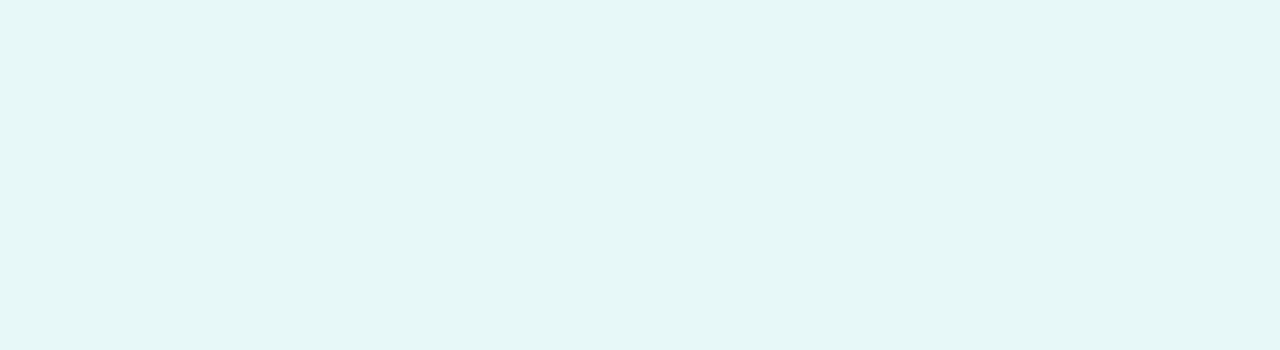
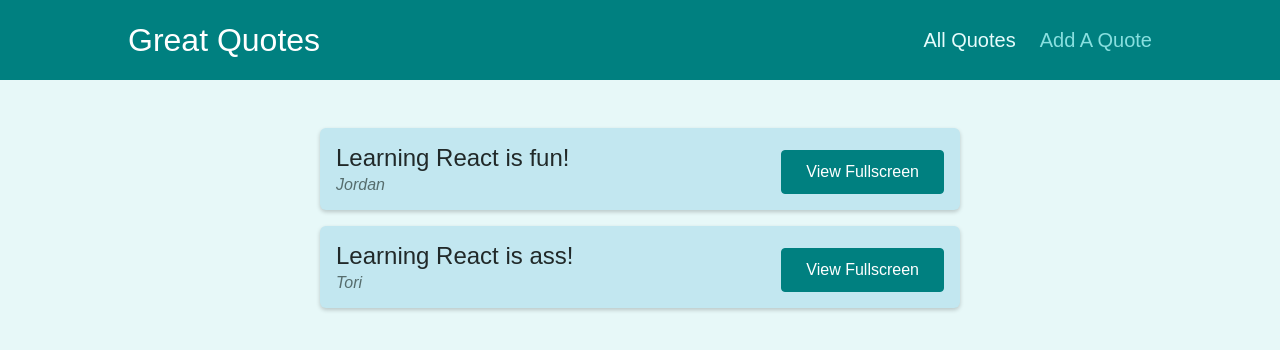
Before and after one commit to Jordan-McGhee/udemy-learning, a React (Create React App) app in the folder react-complete-guide/react-router/part-2/: page /quotes in a window 1280 px wide. Shown: the top 350 px of the page. Built offline with nearby package versions, Linux system fonts and the light colour scheme.

Commit message:
Working through section adding links to different routes in this project

```diff
--- a/react-complete-guide/react-router/part-2/src/App.js
+++ b/react-complete-guide/react-router/part-2/src/App.js
@@ -1,8 +1,40 @@
+import { Route, Switch, Redirect } from "react-router-dom"
+
+import AllQuotes from "./pages/AllQuotes";
+import NewQuote from "./pages/NewQuote";
+import QuoteDetail from "./pages/QuoteDetail";
+import Layout from "./components/layout/Layout";
+import NotFound from "./pages/NotFound";
+
 function App() {
   return (
-    <div>
+      <Layout>
 
-    </div>
+        <Switch>
+
+          <Route path= "/" exact>
+            <Redirect to="/quotes" />
+          </Route>
+
+          <Route path="/quotes" exact >
+            <AllQuotes />
+          </Route>
+
+          <Route path="/quotes/:quoteID">
+            <QuoteDetail />
+          </Route>
+
+          <Route path="/new-quote">
+            <NewQuote />
+          </Route>
+
+          <Route path="*">
+            <NotFound />
+          </Route>
+
+        </Switch>
+
+      </Layout>
   );
 }
 
--- /dev/null
+++ b/react-complete-guide/react-router/part-2/src/components/layout/Layout.js
@@ -0,0 +1,17 @@
+import { Fragment } from "react"
+import classes from "./Layout.module.css"
+import MainNavigation from "./MainNavigation"
+
+const Layout = (props) => {
+    return (
+        <Fragment>
+            <MainNavigation />
+
+            <main className={ classes.main }>
+                { props.children }
+            </main>
+        </Fragment>
+    )
+}
+
+export default Layout
--- /dev/null
+++ b/react-complete-guide/react-router/part-2/src/components/layout/MainNavigation.js
@@ -0,0 +1,35 @@
+import { NavLink } from "react-router-dom"
+import classes from "./MainNavigation.module.css"
+
+const MainNavigation = () => {
+    return (
+        <header className={classes.header}>
+
+            <div className={classes.logo}>Great Quotes</div>
+
+            <nav className={classes.nav}>
+
+                <ul>
+
+                    <li>
+                        <NavLink to="/quotes" activeClassName = { classes.active }>
+                            All Quotes
+                        </NavLink>
+                    </li>
+
+                    <li>
+                        <NavLink to="/new-quote" activeClassName = { classes.active }>
+                            Add A Quote
+                        </NavLink>
+                    </li>
+
+                </ul>
+
+            </nav>
+
+        </header>
+
+    )
+}
+
+export default MainNavigation
--- a/react-complete-guide/react-router/part-2/src/components/quotes/QuoteItem.js
+++ b/react-complete-guide/react-router/part-2/src/components/quotes/QuoteItem.js
@@ -1,6 +1,8 @@
+import { Link } from 'react-router-dom';
 import classes from './QuoteItem.module.css';
 
 const QuoteItem = (props) => {
+
   return (
     <li className={classes.item}>
       <figure>
@@ -9,9 +11,9 @@
         </blockquote>
         <figcaption>{props.author}</figcaption>
       </figure>
-      <a className='btn'>
+      <Link className='btn' to={`/quotes/${props.id}`}>
         View Fullscreen
-      </a>
+      </Link>
     </li>
   );
 };
--- a/react-complete-guide/react-router/part-2/src/index.js
+++ b/react-complete-guide/react-router/part-2/src/index.js
@@ -1,6 +1,12 @@
 import ReactDOM from 'react-dom';
+import { BrowserRouter } from 'react-router-dom';
 
 import './index.css';
 import App from './App';
 
-ReactDOM.render(<App />, document.getElementById('root'));
+ReactDOM.render(
+    <BrowserRouter>
+        <App />
+    </BrowserRouter>,
+    document.getElementById('root')
+);
--- /dev/null
+++ b/react-complete-guide/react-router/part-2/src/pages/AllQuotes.js
@@ -0,0 +1,14 @@
+import QuoteList from "../components/quotes/QuoteList"
+
+const DUMMY_QUOTES = [
+    { id: "q1", author: "Jordan", text: "Learning React is fun!"},
+    { id: "q2", author: "Tori", text: "Learning React is ass!"}
+]
+
+const AllQuotes = () => {
+    return (
+        <QuoteList quotes = { DUMMY_QUOTES } />
+    )
+}
+
+export default AllQuotes
--- /dev/null
+++ b/react-complete-guide/react-router/part-2/src/pages/NewQuote.js
@@ -0,0 +1,14 @@
+import QuoteForm from "../components/quotes/QuoteForm"
+
+const NewQuote = (props) => {
+
+    const addQuoteHandler = quoteData => {
+        console.log(quoteData)
+    }
+
+    return (
+        <QuoteForm onAddQuote = { addQuoteHandler } />
+    )
+}
+
+export default NewQuote
--- /dev/null
+++ b/react-complete-guide/react-router/part-2/src/pages/NotFound.js
@@ -0,0 +1,11 @@
+
+
+const NotFound = () => {
+    return (
+        <div className="centered">
+            <p>Page not found!</p>
+        </div>
+    )
+}
+
+export default NotFound
--- /dev/null
+++ b/react-complete-guide/react-router/part-2/src/pages/QuoteDetail.js
@@ -0,0 +1,37 @@
+import { useParams, Route } from "react-router-dom"
+import { Fragment } from "react"
+
+import Comments from "../components/comments/Comments"
+import HighlightedQuote from "../components/quotes/HighlightedQuote"
+
+const DUMMY_QUOTES = [
+    { id: "q1", author: "Jordan", text: "Learning React is fun!"},
+    { id: "q2", author: "Tori", text: "Learning React is ass!"}
+]
+
+const QuoteDetail = () => {
+
+    const params = useParams()
+
+    const quote = DUMMY_QUOTES.find(quote => quote.id === params.quoteID)
+
+    if (!quote) {
+        return (
+            <p>No quote found!</p>
+        )
+    }
+
+    return (
+        <Fragment>
+
+            <HighlightedQuote text = { quote.text} author = { quote.author} />
+
+            <Route path = {`/quotes/${params.quoteID}/comments`} >
+                <Comments />
+            </Route>
+
+        </Fragment>
+    )
+}
+
+export default QuoteDetail
```
Also changed, not shown: 1 other file (tests, documents, lock files or other folders).
